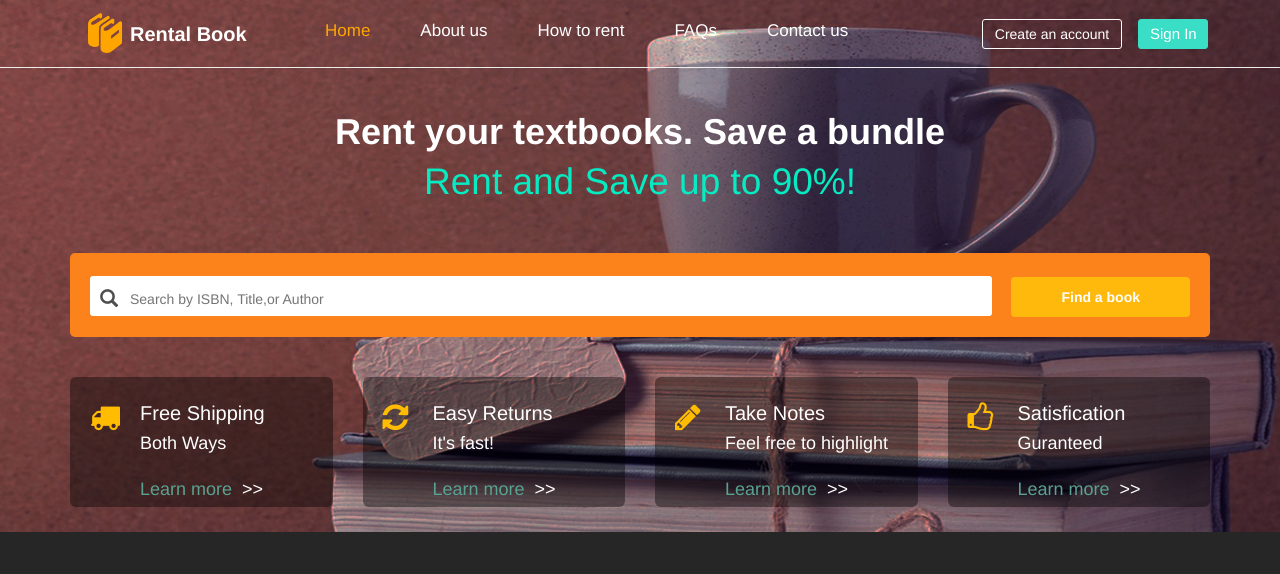
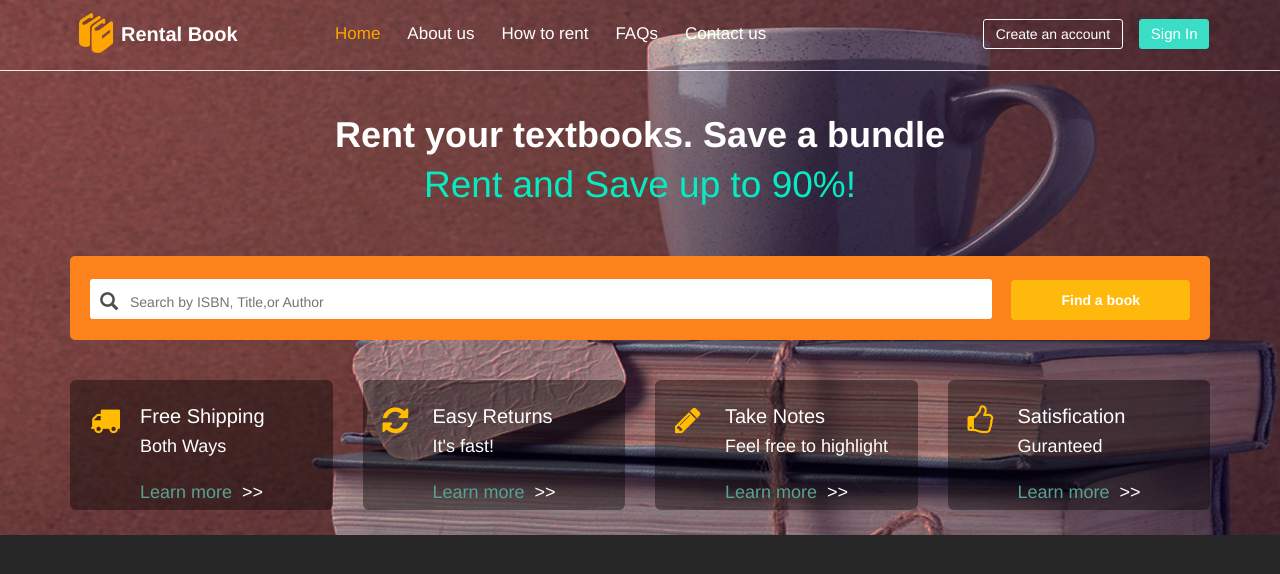
Before and after one commit to Praveen-O-Krishnan/bookstore, a website: page index.html in a window 1280 px wide. Drawn offline with nearby package versions, Linux system fonts and the light colour scheme.

Commit message:
Navigation mobile view details added

```diff
--- a/css/header-navigation.css
+++ b/css/header-navigation.css
@@ -2,6 +2,7 @@
 .logoimage{
   width: 40px;
   margin-top: 20px;
+margin-left: 60px;
 }
 .logotext{
   position: absolute;
@@ -15,11 +16,30 @@
   margin-top: 0;
 
 }
+@media only screen and (min-width:568px) {
+.logoimage{
+  margin-top: 10px;
+margin-left: 35%;
+ }
+}
 @media only screen and (min-width:1200px) {
 .logoimage{
   margin-top: 10px;
+  margin-left: 0;
+ }
+}
+@media only screen and (min-width:768px) {
+.logoimage{
+  margin-top: 10px;
+  margin-left: 35%;
+ }
+}
+@media only screen and (min-width:1024px) {
+.logoimage {
+margin-left: -9px;
   }
 }
+
 @media only screen and (min-width:1200px) {
 .logotext{
   font-size:20px;
@@ -45,6 +65,26 @@ font-size:17px;
 padding: 19px 0;
   }
 }
+
+@media only screen and (min-width:667px) {
+.topnav a {
+font-size:17px;
+padding: 19px 0;
+  }
+}
+
+@media only screen and (min-width:1024px) {
+.topnav a {
+  margin:3px -33px 0 0;
+  }
+}
+@media only screen and (min-width:768px) {
+.topnav a {
+font-size:17px;
+padding: 19px 0;
+margin-left: 60px;
+  }
+}
 .topnav a:hover {
   color: #ffa500;
 }
@@ -52,10 +92,11 @@ padding: 19px 0;
   color: #ffa500;
 }
 .topnav .icon {
-  display: none;
+  display:none;
   font-size: 25px;
   color: #ffa500;
 }
+
 @media screen and (max-width: 600px) {
   .topnav a:not(:first-child) {display: none;}
   .topnav a.icon {
@@ -73,10 +114,12 @@ padding: 19px 0;
   .topnav.responsive a {
     float: none;
     display: block;
-    text-align: center;
+    margin-left: 0;
   }
 }
-
+.createaccount{
+  text-align: center;
+}
 .createbutton{
   margin-top: 10px;
   width: 140px;
--- a/index.html
+++ b/index.html
@@ -57,9 +57,11 @@
                 </div>
             </div>
             <div class="col=-md-3">
+              <div class="createaccount">
               <button type="button" name="create" class="createbutton">Create an account</button>
               <button type="button" name="sign" class="signin">Sign In</button>
             </div>
+          </div>
           </div>
         </div>
         <div class="row">
```
